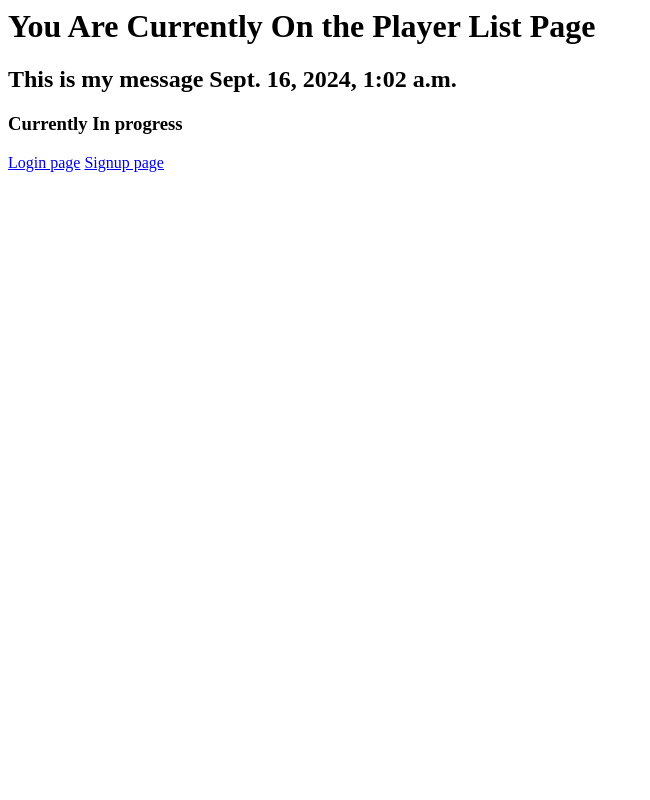
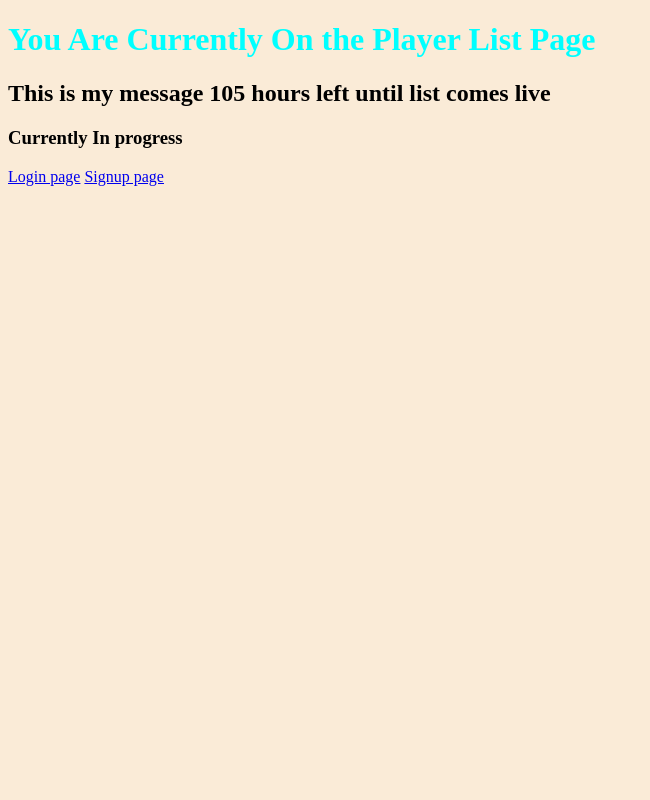
Before and after one commit to Emporio94/football_booking_system, a Django app: page / in a window 1280 px wide. Shown: the whole page, without its empty margins (0-650 px from the left). Run offline with Django 3.2, Linux system fonts and the light colour scheme.

Commit message:
static files and templates updated

```diff
--- a/football_app/football_app/settings.py
+++ b/football_app/football_app/settings.py
@@ -27,6 +27,9 @@ DEBUG = True
 
 ALLOWED_HOSTS = []
 TEMPLATE_DIR = os.path.join(BASE_DIR, 'templates')
+STATICFILES_DIRS = [
+    os.path.join(BASE_DIR, 'static'),
+]
 
 
 # Application definition
--- a/football_app/players/views.py
+++ b/football_app/players/views.py
@@ -1,16 +1,29 @@
 from django.shortcuts import render
 from django.http import HttpResponse, HttpRequest, Http404
-from datetime import datetime
+from datetime import datetime, timedelta
 
 
 # Create your views here.
+
+def hours_until_friday_10am():
+    now = datetime.now()
+    days_ahead = 4 - now.weekday()
+
+    if days_ahead < 0 or (days_ahead == 0 and now.hour >= 10):
+        days_ahead += 7
+
+    next_friday_10am = (now + timedelta(days=days_ahead)).replace(hour=10, minute=0, second=0, microsecond=0)
+    time_difference = next_friday_10am - now
+    hours_left = time_difference.total_seconds() / 3600
+
+    return round(hours_left)
 
 def list_page(request):
 
     current_time = datetime.now()
 
     context_dict = {'boldmessage': "This is my message",
-                    'current_time': current_time}
+                    'current_time': hours_until_friday_10am()}
 
     return render(request, 'players/player_list.html', context_dict)
 
--- /dev/null
+++ b/football_app/static/css/base.css
@@ -0,0 +1,35 @@
+h1 {
+    color:aqua;
+    position: relative;
+
+}
+
+#navigation_links {
+    margin-right: 10;
+    position: relative;
+}
+
+body {
+    background-color: antiquewhite;
+}
+
+table {
+    width: 100%;
+    border-collapse: collapse; /* Makes borders collapse into one */
+    margin-bottom: 20px; /* Adds space between the tables */
+}
+th, td {
+    border: 1px solid #ddd;
+    padding: 8px;
+    text-align: center;
+}
+th {
+    background-color: #f2f2f2;
+    font-weight: bold;
+}
+tr:nth-child(even) {
+    background-color: #f9f9f9;
+}
+tr:hover {
+    background-color: #f1f1f1;
+}
--- a/football_app/templates/players/player_list.html
+++ b/football_app/templates/players/player_list.html
@@ -1,13 +1,25 @@
+<!DOCTYPE html>
+
+{% load static %}
+
 <html>
 
 
     <head>
 
+        <meta charset="UTF-8">
+        <meta name="viewport" content="width=device-width, initial-scale=1.0">
+        <link rel="stylesheet" href="{% static 'css/base.css' %}">
+
+    </head>
+
+    <body>
+
         <h1>
             You Are Currently On the Player List Page
         </h1>
 
-        <h2> {{ boldmessage }} {{ current_time }}</h2>
+        <h2> {{ boldmessage }} {{ current_time }} hours left until list comes live</h2>
 
         <h3>
             Currently In progress
@@ -15,11 +27,12 @@
 
 
 
-        <a href="players/login">Login page</a>
-        <a href="players/signup">Signup page</a>
+        <div id = "navigation_links">
+            <a href="players/login">Login page</a>
+            <a href="players/signup">Signup page</a>
+        </div>
 
-    </head>
-
+    </body>
 
 
 </html>
--- a/football_app/templates/players/signup.html
+++ b/football_app/templates/players/signup.html
@@ -3,6 +3,7 @@
 
     <head>
 
+        <div id="signupheading">
             <h1>
                 You Are Currently On the Sign up page
             </h1>
@@ -10,6 +11,8 @@
             <h3>
                 Currently In progress
             </h3>
+        </div>
+
 
     </head>
 
```
Also changed, not shown: football_app/static/images/footballimage.jpg (added). Lines whose indentation alone changed are shown as unchanged.
